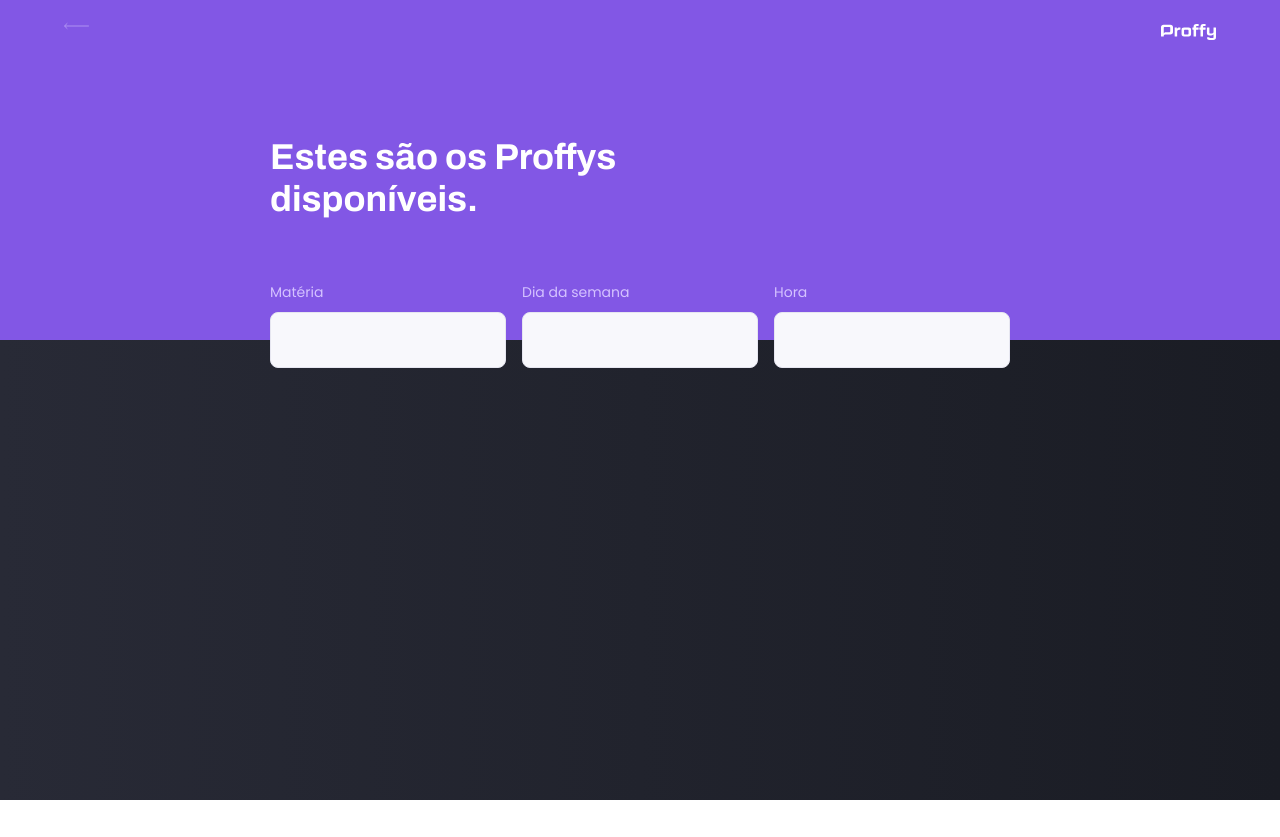
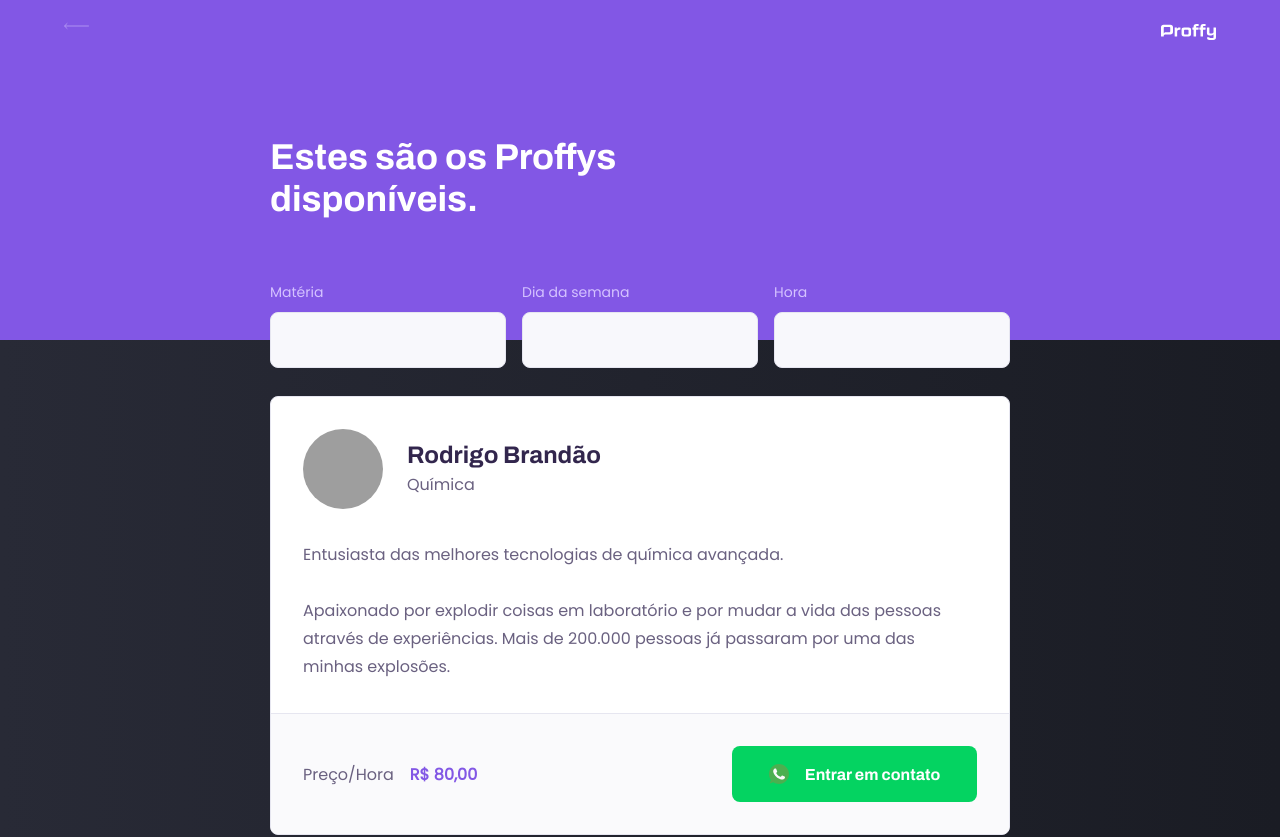
Before and after one commit to sirwhod/Proffy, a React (Create React App) app: page /study in a window 1280 px wide. Shown: the top 837 px of the page. Before the commit the page ends 800 px from the top, so only its background shows below. Built offline with nearby package versions, Linux system fonts and the light colour scheme; grey boxes are pictures that could not be loaded.

Commit message:
Final Aula 1

```diff
--- a/src/assets/styles/global.css
+++ b/src/assets/styles/global.css
@@ -47,7 +47,7 @@
 input,
 button,
 textarea{
-    color: var(--color-title-in-primary);
+    color: var(--color-text-base);
     font: 500 1.6rem "Poppins";
 }
 
--- /dev/null
+++ b/src/components/TeacherItem/index.tsx
@@ -0,0 +1,39 @@
+import React from 'react';
+
+import './styles.css'
+
+import whatsappIco from '../../assets/images/icons/whatsapp.svg'
+
+function TeacherItem() {
+    return (
+        <article className="teacher-item">
+                    <header>
+                        <img src="https://avatars2.githubusercontent.com/u/61847070?s=460&u=a33de9e71b6abbd50cde5332aa0d2686bcd0a458&v=4" alt="Rodrigo Brandão"/>
+                        <div>
+                            <strong>Rodrigo Brandão</strong>
+                            <span>Química</span>
+                        </div>
+                    </header>
+
+                    <p>
+                        Entusiasta das melhores tecnologias de química avançada.
+                        <br /> <br />
+                        Apaixonado por explodir coisas em laboratório e por mudar a vida das pessoas através de experiências.
+                        Mais de 200.000 pessoas já passaram por uma das minhas explosões.
+                    </p>
+
+                    <footer>
+                        <p>
+                            Preço/Hora
+                            <strong>R$ 80,00</strong>
+                        </p>
+                        <button type="button">
+                            <img src={whatsappIco} alt="Whatsapp"/>
+                            Entrar em contato
+                        </button>
+                    </footer>
+                </article>
+    );
+}
+
+export default TeacherItem;
--- /dev/null
+++ b/src/components/TeacherItem/styles.css
@@ -0,0 +1,104 @@
+.teacher-item {
+    background-color: var(--color-box-base);
+    border: 1px solid var(--color-line-in-white);
+    border-radius: 0.8rem;
+    margin-top: 2.4rem;
+    overflow: hidden;
+}
+
+.teacher-item header {
+    padding: 3.2rem 2rem;
+    display: flex;
+    align-items: center;
+}
+
+.teacher-item header img {
+    width: 8rem;
+    height: 8rem;
+    border-radius: 50%;
+}
+.teacher-item header div {
+    margin-left: 2.4rem;
+}
+
+.teacher-item header div strong {
+    font: 700 2.4rem Archivo;
+    display: block;
+    color: var(--color-text-title);
+}
+
+.teacher-item header div span {
+    font-size: 1.6rem;
+    display: block;
+    margin-top: 0.4rem;
+}
+
+.teacher-item > p {
+    padding: 0 2rem;
+    font-size: 1.6rem;
+    line-height: 2.8rem;
+}
+
+.teacher-item footer {
+    padding: 3.2rem 2rem;
+    background: var(--color-box-footer);
+    border-top: 1px solid var(--color-line-in-white);
+    margin-top: 3.2rem;
+    display: flex;
+    align-items: center;
+    justify-content: space-between;
+}
+
+.teacher-item footer p strong {
+    color: var(--color-primary);
+    font-size: 1.6rem;
+    display: block;
+}
+
+.teacher-item footer button {
+    width: 20rem;
+    height: 5.6rem;
+    background: var(--color-secundary);
+    color: var(--color-button-text);
+    border: 0;
+    border-radius: 0.8rem;
+    cursor: pointer;
+    font: 700 1.4rem Archivo;
+    display: flex;
+    align-items: center;
+    justify-content: space-evenly;
+    transition: 0.2s;
+}
+
+.teacher-item footer button:hover {
+    background: var(--color-secundary-dark);
+}
+
+@media (min-width:700px) {
+
+.teacher-item header,
+    .teacher-item footer {
+        padding: 3.2rem;
+    }
+
+    .teacher-item > p {
+        padding: 0 3.2rem;
+    }
+
+    .teacher-item footer p strong {
+        display: initial;
+        margin-left: 1.6rem;
+    }
+
+    .teacher-item footer button {
+        width: 24.5rem;
+        font-size: 1.6rem;
+        justify-content: center;
+
+
+    }
+
+    .teacher-item footer button img {
+        margin-right: 1.6rem;
+    }
+}
--- a/src/pages/TeacherList/index.tsx
+++ b/src/pages/TeacherList/index.tsx
@@ -1,6 +1,7 @@
 import React from 'react';
 
-import PageHeader from '../../components/PageHeader'
+import PageHeader from '../../components/PageHeader';
+import TeacherItem from '../../components/TeacherItem';
 
 import './styles.css';
 
@@ -26,6 +27,17 @@
                 </div>
             </form>
             </PageHeader>
+
+            <main>
+                <TeacherItem />
+                <TeacherItem />
+                <TeacherItem />
+                <TeacherItem />
+                <TeacherItem />
+                <TeacherItem />
+
+            </main>
+
         </div>
     )
 }
--- a/src/pages/TeacherList/styles.css
+++ b/src/pages/TeacherList/styles.css
@@ -47,6 +47,13 @@
     bottom: 5px;
 }
 
+#page-teacher-list main {
+    margin: 3.2rem auto;
+    width: 90%;
+}
+
+
+
 @media (min-width:700px) {
 
     #page-teacher-list {
@@ -64,4 +71,12 @@
     #search-teachers .input-block + .input-block {
         margin-top: 0;
     }
+
+    #page-teacher-list main {
+        padding: 3.2rem 0;
+        max-width: 740px;
+        margin: 0 auto;
+
+    }
+
 }
```
